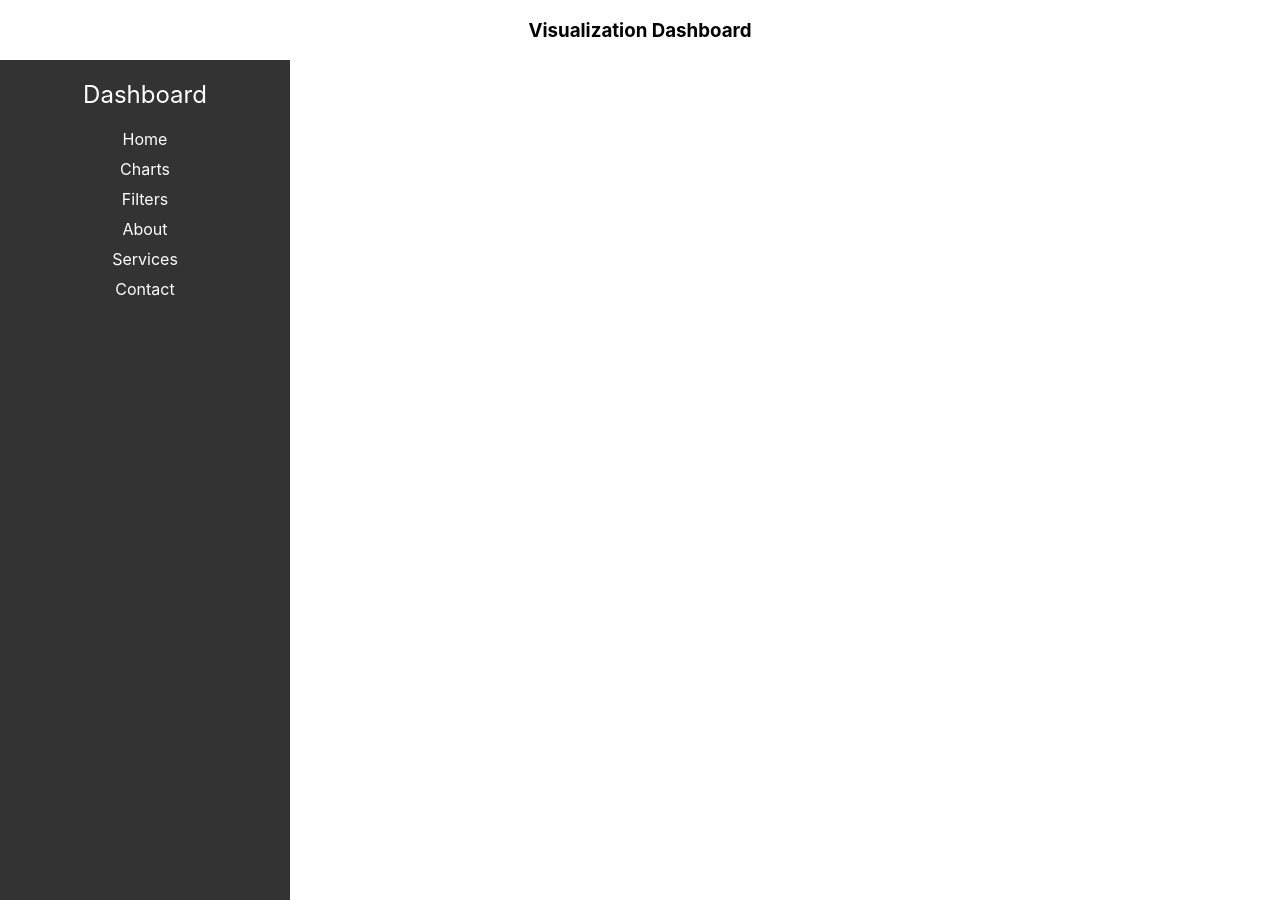
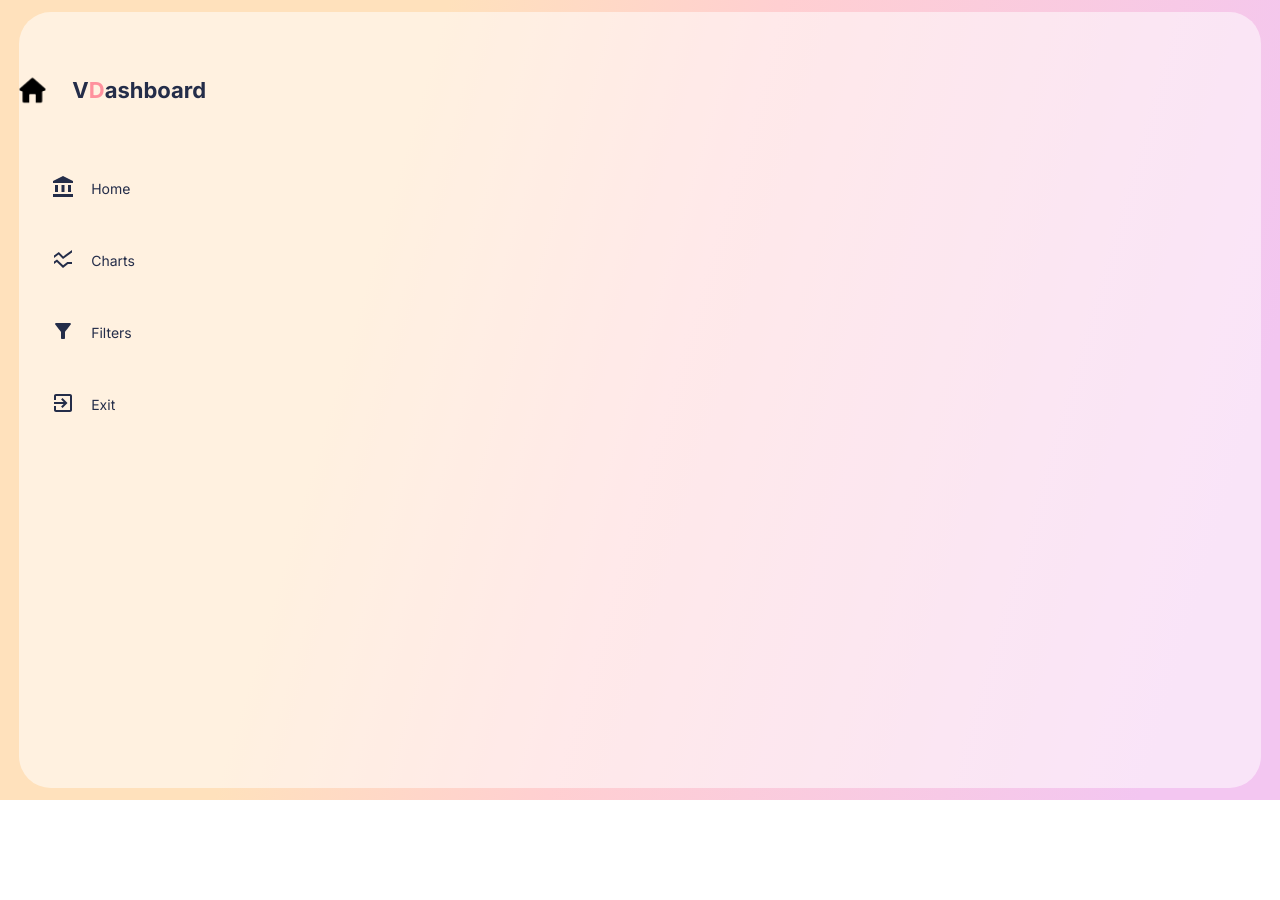
Before and after one commit to rabia1311/dashboard, a React (Create React App) app: page / in a window 1280 px wide. After the commit the page ends 800 px from the top, so only its background shows below. Built offline with nearby package versions, Linux system fonts and the light colour scheme.

Commit message:
Sidebar generated

```diff
--- a/package.json
+++ b/package.json
@@ -3,6 +3,10 @@
   "version": "0.1.0",
   "private": true,
   "dependencies": {
+    "@emotion/react": "^11.11.1",
+    "@emotion/styled": "^11.11.0",
+    "@mui/icons-material": "^5.14.3",
+    "@mui/material": "^5.14.5",
     "@testing-library/jest-dom": "^5.17.0",
     "@testing-library/react": "^13.4.0",
     "@testing-library/user-event": "^13.5.0",
--- a/public/index.html
+++ b/public/index.html
@@ -15,6 +15,17 @@
       user's mobile device or desktop. See https://developers.google.com/web/fundamentals/web-app-manifest/
     -->
     <link rel="manifest" href="%PUBLIC_URL%/manifest.json" />
+    <link rel="preconnect" href="https://fonts.googleapis.com" />
+    <link rel="preconnect" href="https://fonts.gstatic.com" crossorigin />
+    <link
+      href="https://fonts.googleapis.com/css2?family=Inter:wght@400;500;700&display=swap"
+      rel="stylesheet"
+    />
+    <style>
+      body{
+        margin: 0;
+      }
+    </style>
     <!--
       Notice the use of %PUBLIC_URL% in the tags above.
       It will be replaced with the URL of the `public` folder during the build.
--- a/src/App.css
+++ b/src/App.css
@@ -1,38 +1,52 @@
-.App {
-  text-align: center;
+:root {
+  --yellow: linear-gradient(180deg, #F8D49A -146.42%, #FAD79D -46.42%);
+  --orange: #fca61f;
+  --black: #242d49;
+  --gray: #788097;
+  --purple: linear-gradient(180deg, #BB67FF 0%, #C484F3 100%);
+  --pink: #FF919D;
+  --glass: rgba(255, 255, 255, 0.54);
+  --boxShadow: 0px 19px 60px rgb(0 0 0 / 8%);
+  --smboxShadow: -79px 51px 60px rgba(0, 0, 0, 0.08);
+  --activeItem: #f799a354;
 }
 
-.App-logo {
-  height: 40vmin;
-  pointer-events: none;
+.App {
+  /* padding: 0.5rem 3.5rem; */
+  color: var(--black);
+  background: linear-gradient(
+    106.37deg,
+    #ffe1bc 29.63%,
+    #ffcfd1 51.55%,
+    #f3c6f1 90.85%
+  );
+  height: 100vh;
+  display: flex;
+  align-items: center;
+  justify-content: center;
+  font-family: 'Inter', sans-serif;
 }
 
-@media (prefers-reduced-motion: no-preference) {
-  .App-logo {
-    animation: App-logo-spin infinite 20s linear;
+.AppGlass {
+  display: grid;
+  height: 97%;
+  width: 97%;
+  background: var(--glass);
+  border-radius: 2rem;
+  gap: 16px;
+  grid-template-columns: 11rem auto 20rem;
+  overflow: hidden;
+}
+
+@media screen and (max-width: 1200px) {
+  .AppGlass{
+    grid-template-columns: 10% 50% auto;
+    overflow-y: scroll;
   }
 }
 
-.App-header {
-  background-color: #282c34;
-  min-height: 100vh;
-  display: flex;
-  flex-direction: column;
-  align-items: center;
-  justify-content: center;
-  font-size: calc(10px + 2vmin);
-  color: white;
-}
-
-.App-link {
-  color: #61dafb;
-}
-
-@keyframes App-logo-spin {
-  from {
-    transform: rotate(0deg);
-  }
-  to {
-    transform: rotate(360deg);
+@media screen and (max-width: 768px) {
+  .AppGlass{
+    grid-template-columns: 1fr;
   }
 }
--- a/src/App.js
+++ b/src/App.js
@@ -1,11 +1,11 @@
-
+import Sidebar from "../src/components/Sidebar/Sidebar"
 import './App.css';
-import Dashboard from './components/Dashboard/Dashboard';
 function App() {
   return (
     <div className="App">
-    <h3>Visualization Dashboard</h3>
-    <Dashboard/>
+    <div className="AppGlass">
+<Sidebar/>
+      </div>
     </div>
   );
 }
--- a/src/components/Dashboard/Dashboard.js
+++ /dev/null
@@ -1,13 +0,0 @@
-import React from 'react'
-import Sidebar from '../Sidebar'
-const Dashboard = () => {
-  return (
-    <div>
-<Sidebar/>
-
-
-    </div>
-  )
-}
-
-export default Dashboard
--- a/src/components/Sidebar.js
+++ /dev/null
@@ -1,21 +0,0 @@
-import React from 'react'
-import "../components/sidebar.css"
-const Sidebar = () => {
-
-    return (
-        <div className="sidebar">
-          <div className="sidebar-header">Dashboard </div>
-          <ul className="sidebar-menu">
-            <li>Home</li>
-            <li>Charts</li>
-            <li>Filters</li>
-            <li>About</li>
-            <li>Services</li>
-            <li>Contact</li>
-          </ul>
-        </div>
-      );
-
-}
-
-export default Sidebar
--- /dev/null
+++ b/src/components/Sidebar/Sidebar.js
@@ -0,0 +1,53 @@
+import React from "react";
+import "../Sidebar/sidebar.css";
+import home from "../../images/home.png";
+
+import AccountBalanceIcon from '@mui/icons-material/AccountBalance';
+import FilterAltIcon from '@mui/icons-material/FilterAlt';
+import SsidChartIcon from '@mui/icons-material/SsidChart';
+import ExitToAppIcon from '@mui/icons-material/ExitToApp';
+
+const Sidebar = () => {
+    return (
+        <div className="Sidebar">
+            <div className="Logo">
+                <img src={home} alt=""/>
+                <span>
+                    V<span>D</span>ashboard
+                </span>
+            </div>
+
+            <div className="menu">
+                <div className="menuItem">
+                    <div>
+                        <AccountBalanceIcon />
+                    </div>
+                    <span>Home</span>
+                </div>
+
+                <div className="menuItem">
+                    <div>
+                        <SsidChartIcon />
+                    </div>
+                    <span>Charts</span>
+                </div>
+
+                <div className="menuItem">
+                    <div>
+                        <FilterAltIcon />
+                    </div>
+                    <span>Filters</span>
+                </div>
+
+                <div className="menuItem">
+                    <div>
+                        <ExitToAppIcon />
+                    </div>
+                    <span>Exit</span>
+                </div>
+            </div>
+        </div>
+    );
+};
+
+export default Sidebar;
--- /dev/null
+++ b/src/components/Sidebar/sidebar.css
@@ -0,0 +1,50 @@
+.Sidebar {
+    display: flex;
+    flex-direction: column;
+    position: relative;
+    padding-top: 4rem;
+    transition: all 300ms ease;
+  }
+  .Logo {
+    display: flex;
+    height: 5rem;
+    font-weight: bold;
+    font-size: 22px;
+    gap: 1rem;
+    align-items: center;
+    justify-content: center;
+    height: 4%;
+  }
+  .Logo > span > span {
+    color: var(--pink);
+  }
+
+  .Logo > img {
+    width: 3rem;
+    height: 3rem;
+  }
+
+  .menu {
+    margin-top: 4rem;
+    display: flex;
+    flex-direction: column;
+    gap: 2rem;
+  }
+  .menuItem {
+    display: flex;
+    align-items: center;
+    gap: 1rem;
+    height: 2.5rem;
+    margin-left: 2rem;
+    position: relative;
+    transition: all 300ms ease;
+    border-radius: 0.7rem;
+    font-size: 14px;
+  }
+  .menuItem:hover {
+    cursor: pointer;
+  }
+  .active {
+    background: var(--activeItem);
+    margin-left: 0;
+  }
--- a/src/components/sidebar.css
+++ /dev/null
@@ -1,27 +0,0 @@
-.sidebar {
-    width: 250px;
-    background-color: #333;
-    color: white;
-    padding: 20px;
-    height: 100vh;
-  }
-
-  .sidebar-header {
-    font-size: 1.5rem;
-    margin-bottom: 20px;
-  }
-
-  .sidebar-menu {
-    list-style-type: none;
-    padding: 0;
-    margin: 0;
-  }
-
-  .sidebar-menu li {
-    margin-bottom: 10px;
-    cursor: pointer;
-  }
-
-  .sidebar-menu li:hover {
-    text-decoration: violet;
-  }
```
Also changed, not shown: src/images/home.png (added), 1 other file (tests, documents, lock files or other folders).
